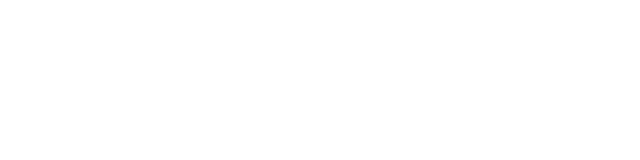
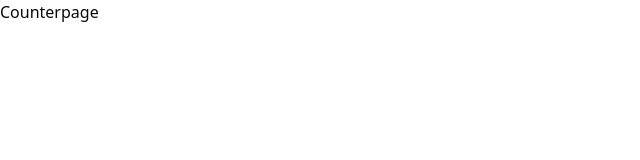
Before and after one commit to namgi2386/imstagramoo, a React (Vite) app in the folder imstagramoo/: page /counter in a window 1280 px wide. Before the commit this address had no page. Shown: the top 160 px of the page, without its empty margins (0-640 px from the left). Built offline with nearby package versions, Linux system fonts and the light colour scheme.

Commit message:
Add: zustand

```diff
--- a/imstagramoo/package.json
+++ b/imstagramoo/package.json
@@ -25,7 +25,8 @@
     "react-router": "^7.9.4",
     "sonner": "^2.0.7",
     "tailwind-merge": "^3.3.1",
-    "tailwindcss": "^4.1.16"
+    "tailwindcss": "^4.1.16",
+    "zustand": "^5.0.8"
   },
   "devDependencies": {
     "@eslint/js": "^9.25.0",
--- a/imstagramoo/src/App.tsx
+++ b/imstagramoo/src/App.tsx
@@ -3,6 +3,7 @@ import "./App.css";
 import Indexpage from "@/pages/index-page";
 import SignInPage from "@/pages/sign-in-page";
 import SignUpPage from "@/pages/sign-up-page";
+import Counterpage from "@/pages/counter-page";
 
 function AuthLayout() {
   return (
@@ -17,6 +18,7 @@ function App() {
   return (
     <Routes>
       <Route path="/" element={<Indexpage />} />
+      <Route path="/counter" element={<Counterpage />} />
       <Route element={<AuthLayout />}>
         <Route path="/sign-in" element={<SignInPage />} />
         <Route path="/sign-up" element={<SignUpPage />} />
--- /dev/null
+++ b/imstagramoo/src/pages/counter-page.tsx
@@ -0,0 +1,3 @@
+export default function Counterpage() {
+  return <div>Counterpage</div>;
+}
--- /dev/null
+++ b/imstagramoo/src/store/count.ts
@@ -0,0 +1 @@
+import {create} from 'zustand'
```
Also changed, not shown: 1 other file (tests, documents, lock files or other folders).
